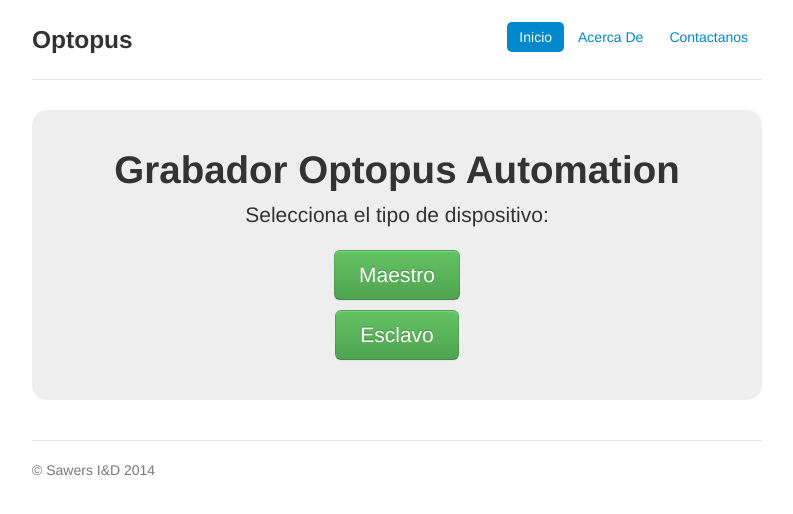
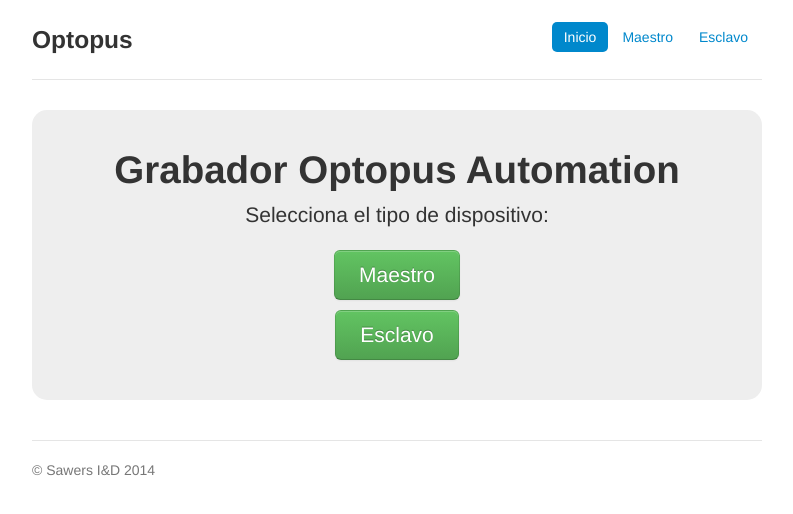
Before and after one commit to area-5I/Optopus, a website: page vista/index.html in a window 1280 px wide. Shown: the whole page, without its empty margins (243-1036 px from the left). Drawn offline with Linux system fonts and the light colour scheme.

Commit message:
definidas las rutas del navbar

```diff
--- a/vista/index.html
+++ b/vista/index.html
@@ -15,13 +15,13 @@
         <nav>
           <ul class="nav nav-pills pull-right">
             <li class="active">
-              <a href="#">Inicio</a>
+              <a href="/">Inicio</a>
             </li>
             <li>
-              <a href="#">Acerca De</a>
+              <a href="/master">Maestro</a>
             </li>
             <li>
-              <a href="#">Contactanos</a>
+              <a href="/slave">Esclavo</a>
             </li>
           </ul>
         </nav>
```
